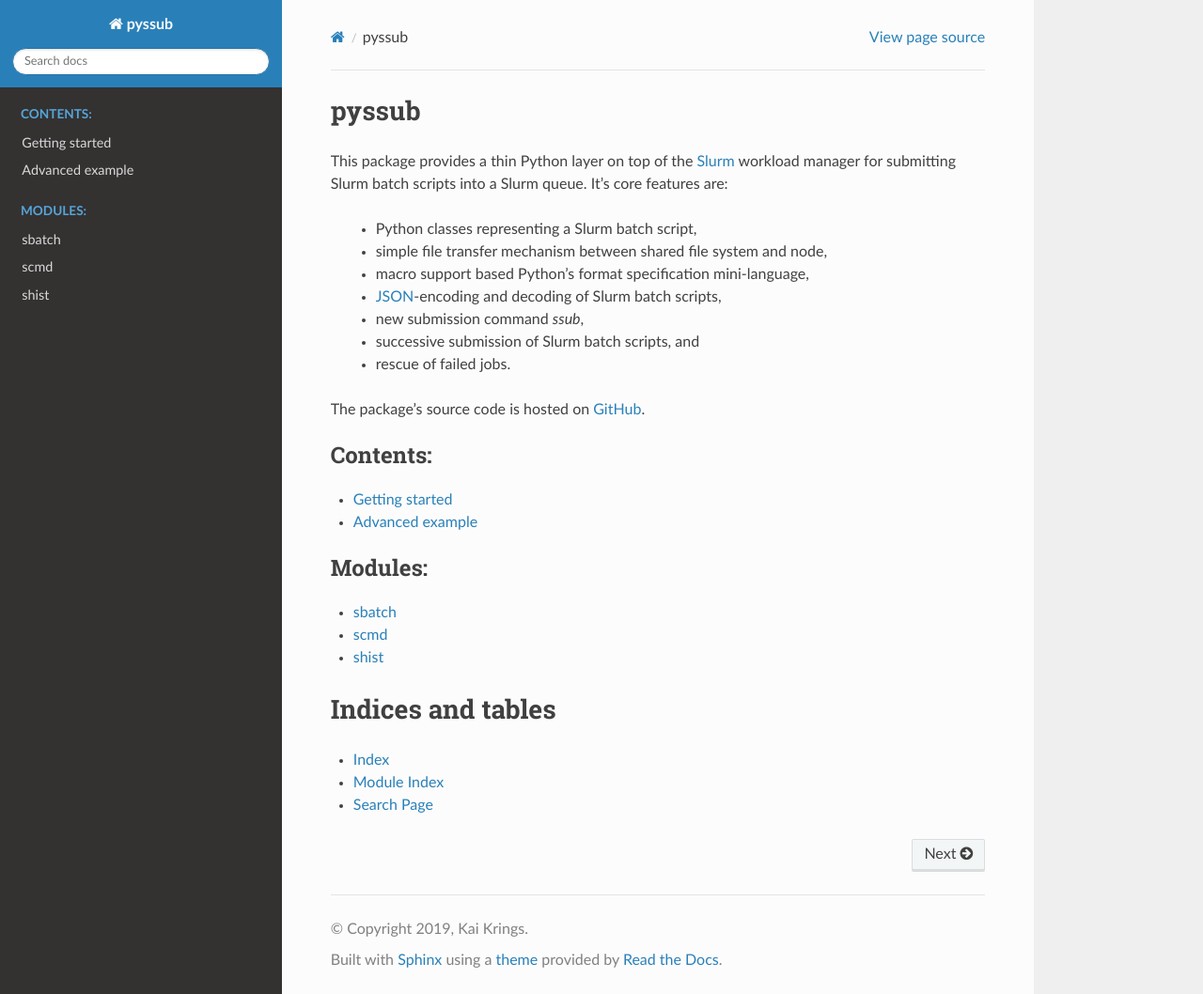
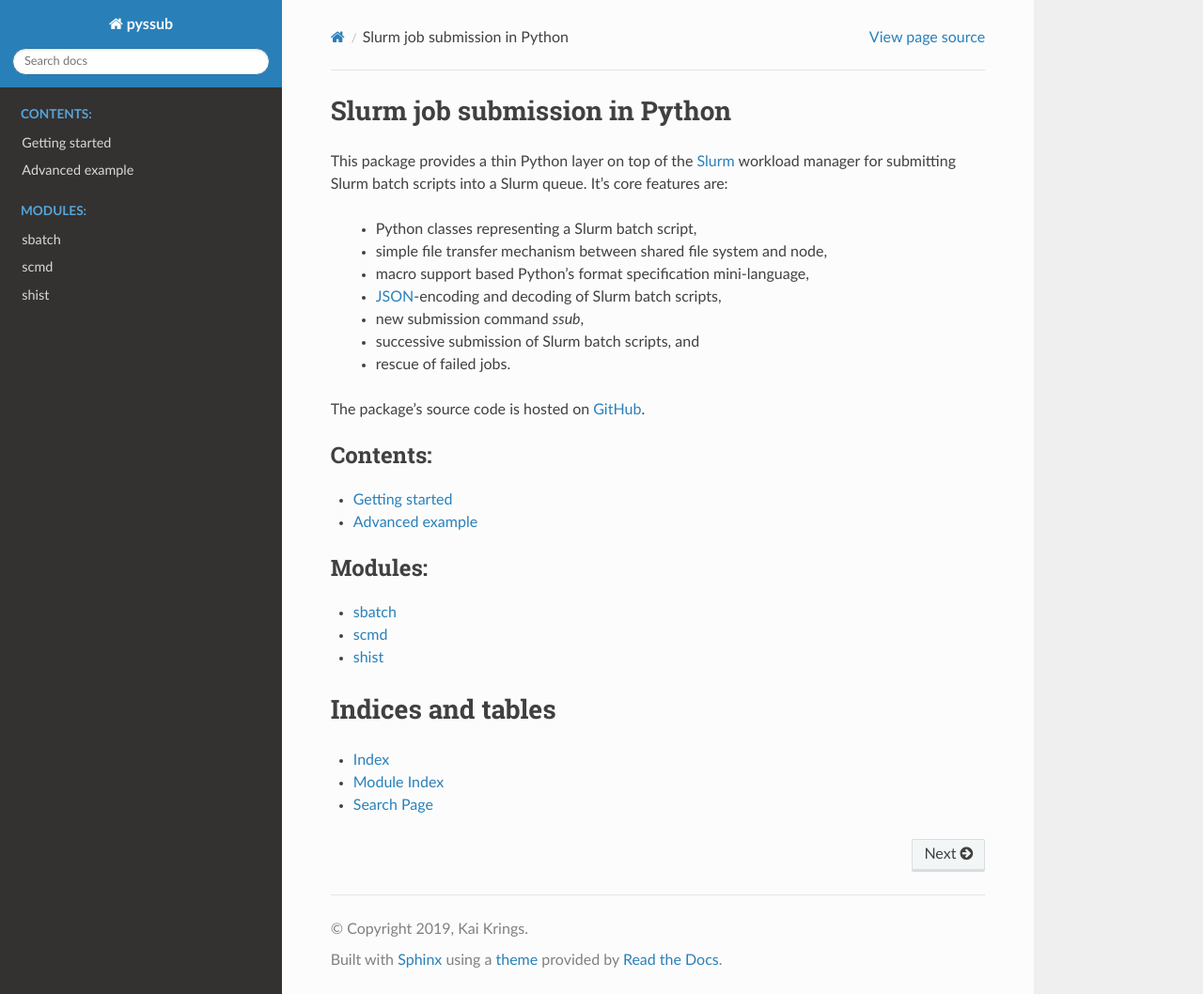
Before and after one commit to kkrings/pyssub, a Sphinx documentation site: the page built from docs/contents.rst, in a window 1280 px wide and 1058 px high. Shown: the whole window at 94% size. Built offline with Sphinx 7.4.7 and the Read the Docs theme 2.0.0, drawn with Linux system fonts in a browser that asks for light colours.

Commit message:
Make titles consistent.

```diff
--- a/docs/contents.rst
+++ b/docs/contents.rst
@@ -1,7 +1,7 @@
 .. pyssub documentation master file
 
-pyssub
-======
+Slurm job submission in Python
+==============================
 
 This package provides a thin Python layer on top of the `Slurm`_ workload
 manager for submitting Slurm batch scripts into a Slurm queue. It's core
```
